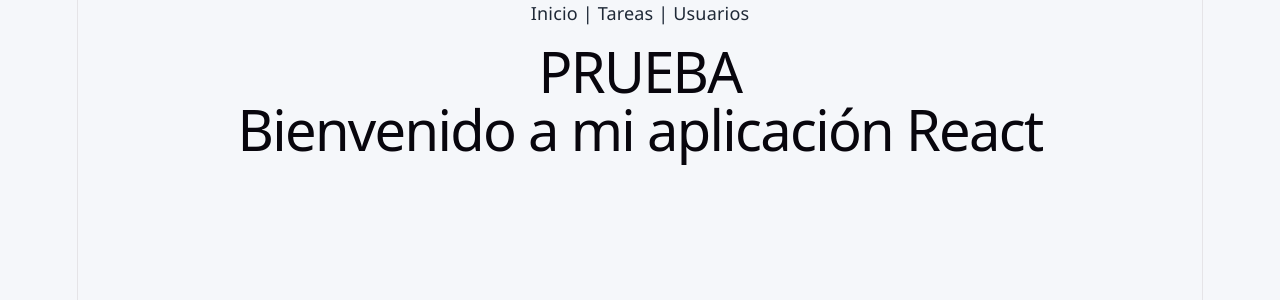
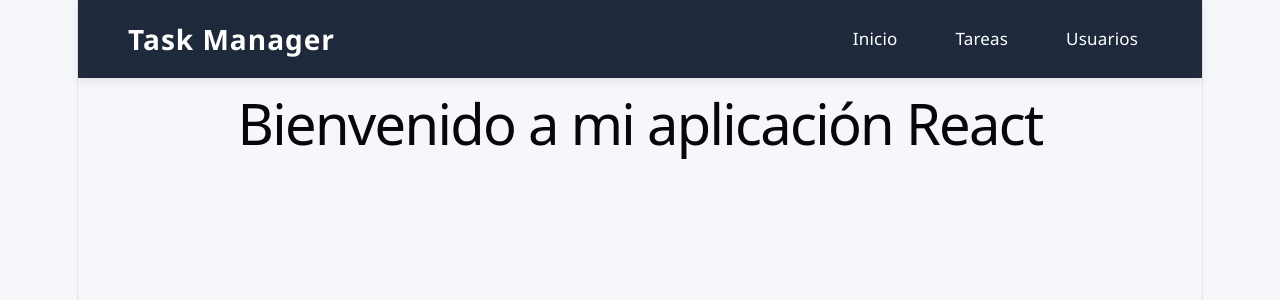
Before and after one commit to diegocalle2025/REACT-TAREAS, a React (Vite) app: page / in a window 1280 px wide. Shown: the top 300 px of the page. Built offline with nearby package versions, Linux system fonts and the light colour scheme.

Commit message:
style: agrega navbar profesional

```diff
--- a/src/App.jsx
+++ b/src/App.jsx
@@ -116,28 +116,9 @@
 
 <div>
 
-  <nav>
+  <Navbar />
 
-        <Link to="/">
-          Inicio
-        </Link>
-
-        {" | "}
-
-        <Link to="/tareas">
-            Tareas
-        </Link>
-
-        {" | "}
-        <Link to="/usuarios">
-            Usuarios
-        </Link>
-
-  </nav>
-
-  <h1>PRUEBA</h1>
-
-  <Routes>
+    <Routes>
 
   <Route
           path="/"
--- a/src/components/Navbar.css
+++ b/src/components/Navbar.css
@@ -10,17 +10,25 @@
 
   align-items: center;
 
-  padding: 18px 40px;
+  padding: 18px 50px;
 
   box-shadow: var(--sombra-suave);
+
+  position: sticky;
+
+  top: 0;
+
+  z-index: 1000;
 
 }
 
 .logo {
 
-  font-size: 24px;
+  font-size: 28px;
 
   font-weight: bold;
+
+  letter-spacing: 1px;
 
 }
 
@@ -28,7 +36,7 @@
 
   display: flex;
 
-  gap: 25px;
+  gap: 30px;
 
 }
 
@@ -36,14 +44,24 @@
 
   color: white;
 
+  text-decoration: none;
+
+  font-size: 17px;
+
   font-weight: 500;
 
-  transition: .25s;
+  padding: 8px 14px;
+
+  border-radius: 8px;
+
+  transition: all .25s ease;
 
 }
 
 .menu a:hover {
 
+  background: rgba(255,255,255,.15);
+
   color: #60A5FA;
 
 }
--- a/src/components/Navbar.jsx
+++ b/src/components/Navbar.jsx
@@ -9,7 +9,7 @@
 
       <div className="logo">
 
-  🚀 ESTA ES MI NAVBAR 🚀
+  Task Manager
 
 </div>
 
```
Also changed, not shown: 1 other file (tests, documents, lock files or other folders).
